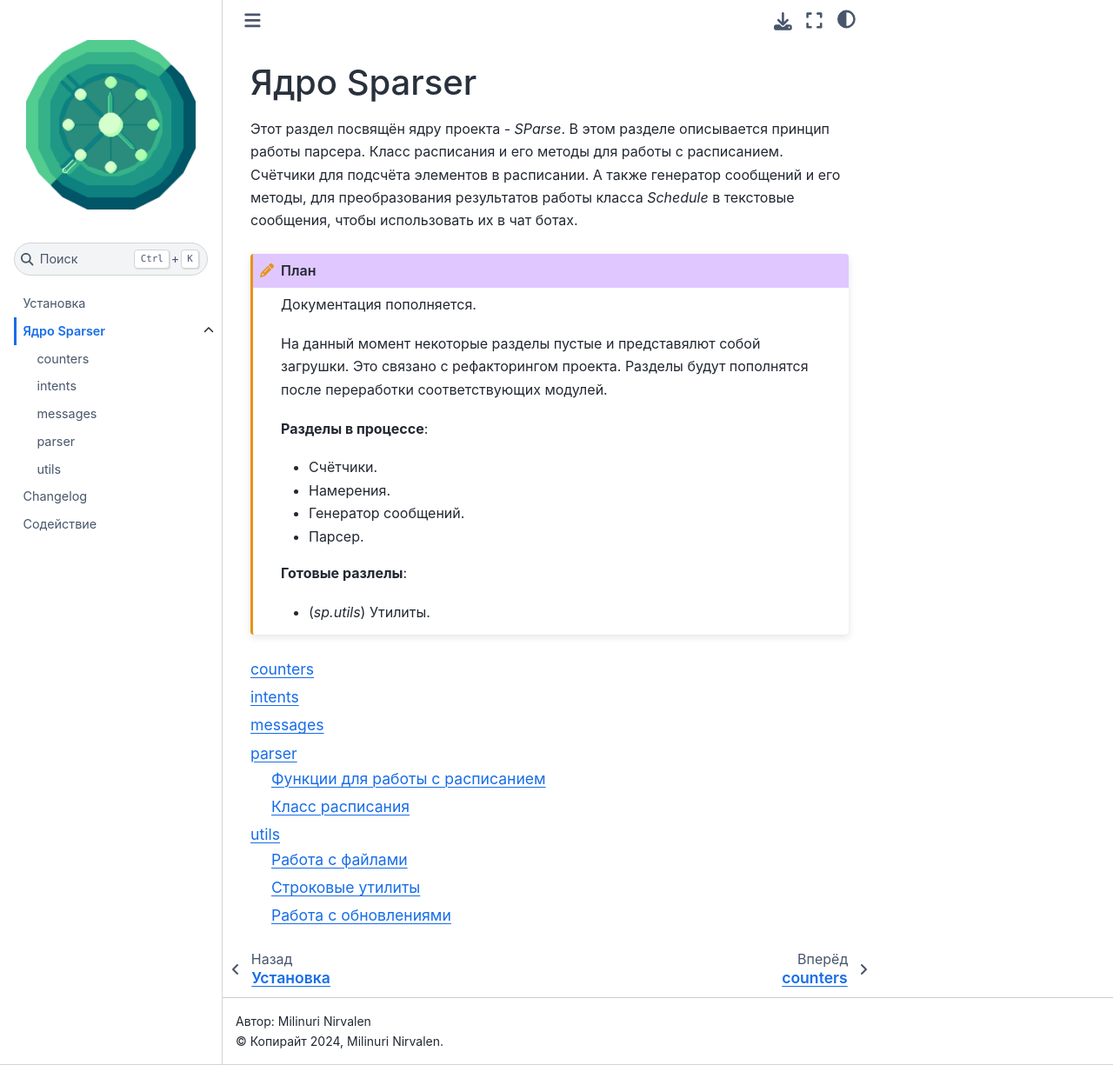
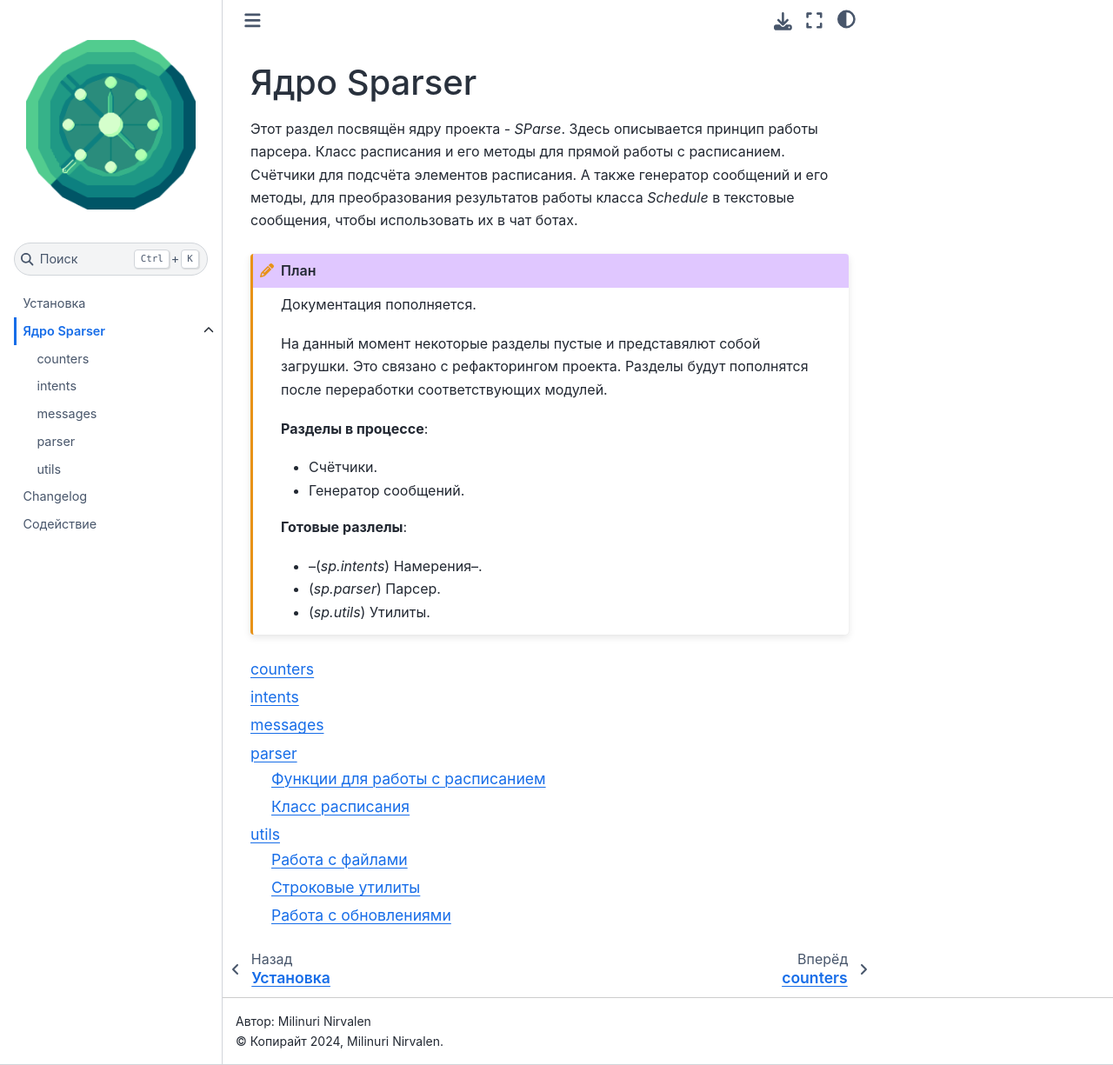
Before and after one commit to pentergust/sparser, a Sphinx documentation site: the page built from docs/sp/index.rst, in a window 1280 px wide and 1225 px high. Shown: the whole window at 87% size. Built offline with Sphinx 7.4.7 and the Sphinx Book theme 1.1.4, drawn with Linux system fonts in a browser that asks for light colours.

Commit message:
Docs: Add sp.intents sections

```diff
--- a/docs/sp/index.rst
+++ b/docs/sp/index.rst
@@ -2,9 +2,9 @@
 ============
 
 Этот раздел посвящён ядру проекта - `SParse`.
-В этом разделе описывается принцип работы парсера.
-Класс расписания и его методы для работы с расписанием.
-Счётчики для подсчёта элементов в расписании.
+Здесь описывается принцип работы парсера.
+Класс расписания и его методы для прямой работы с расписанием.
+Счётчики для подсчёта элементов расписания.
 А также генератор сообщений и его методы, для преобразования
 результатов работы класса `Schedule` в текстовые сообщения,
 чтобы использовать их в чат ботах.
@@ -19,12 +19,12 @@
     **Разделы в процессе**:
 
     - Счётчики.
-    - Намерения.
     - Генератор сообщений.
-    - Парсер.
 
     **Готовые разлелы**:
 
+    - --(`sp.intents`) Намерения--.
+    - (`sp.parser`) Парсер.
     - (`sp.utils`) Утилиты.
 
 
```
Also changed, not shown: docs/sp/intents.rst (+31 -0 lines).
